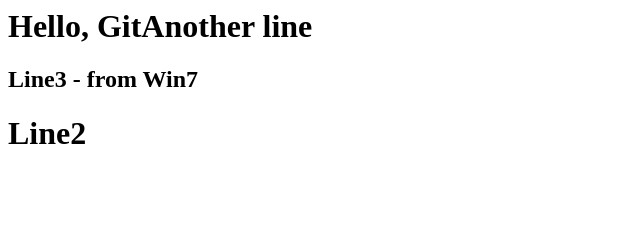
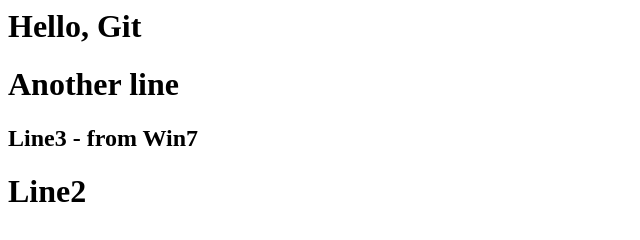
Before and after one commit to androdev-cft6/temp, a plain HTML site: page index.html in a window 1280 px wide. Shown: the whole page, without its empty margins (0-640 px from the left). Drawn offline with Linux system fonts and the light colour scheme.

Commit message:
anoth html tag fix

```diff
--- a/index.html
+++ b/index.html
@@ -6,7 +6,7 @@
 </head>
 
 <body>
-  <h1>Hello, Git</
+  <h1>Hello, Git</h1>
   <h1>Another line</h1>
   <h2>Line3 - from Win7</h2>
 <h1>Line2</h1>
```
